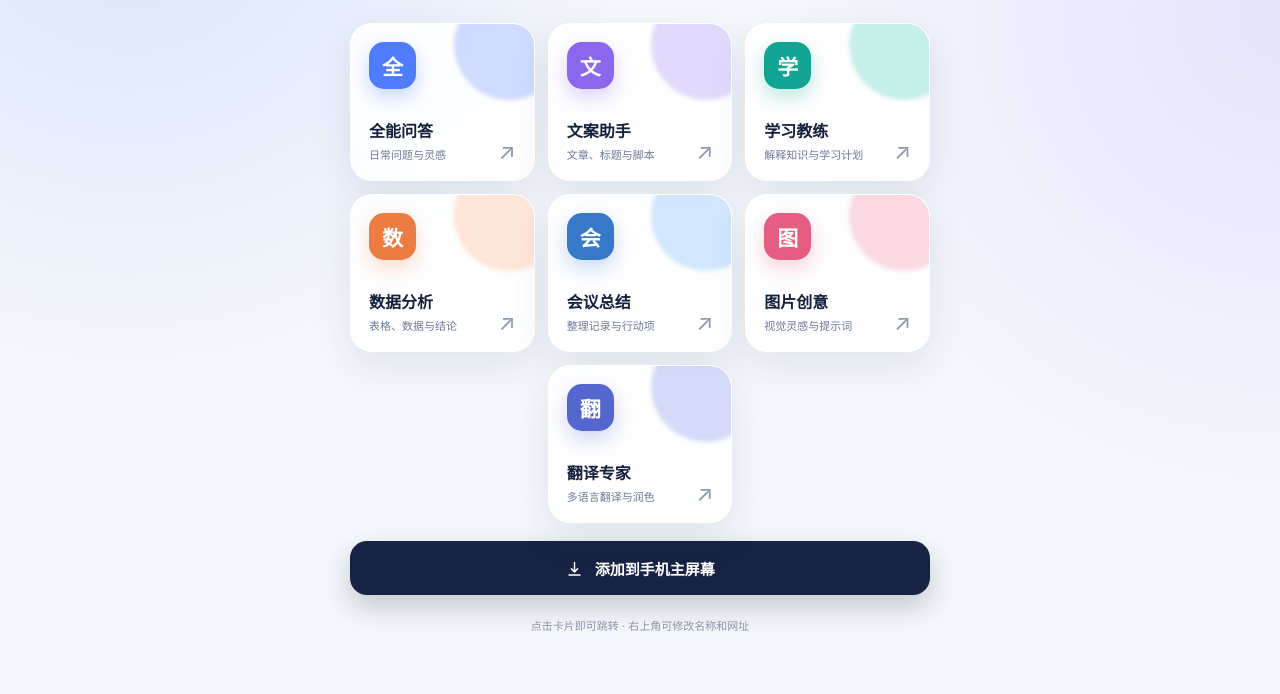
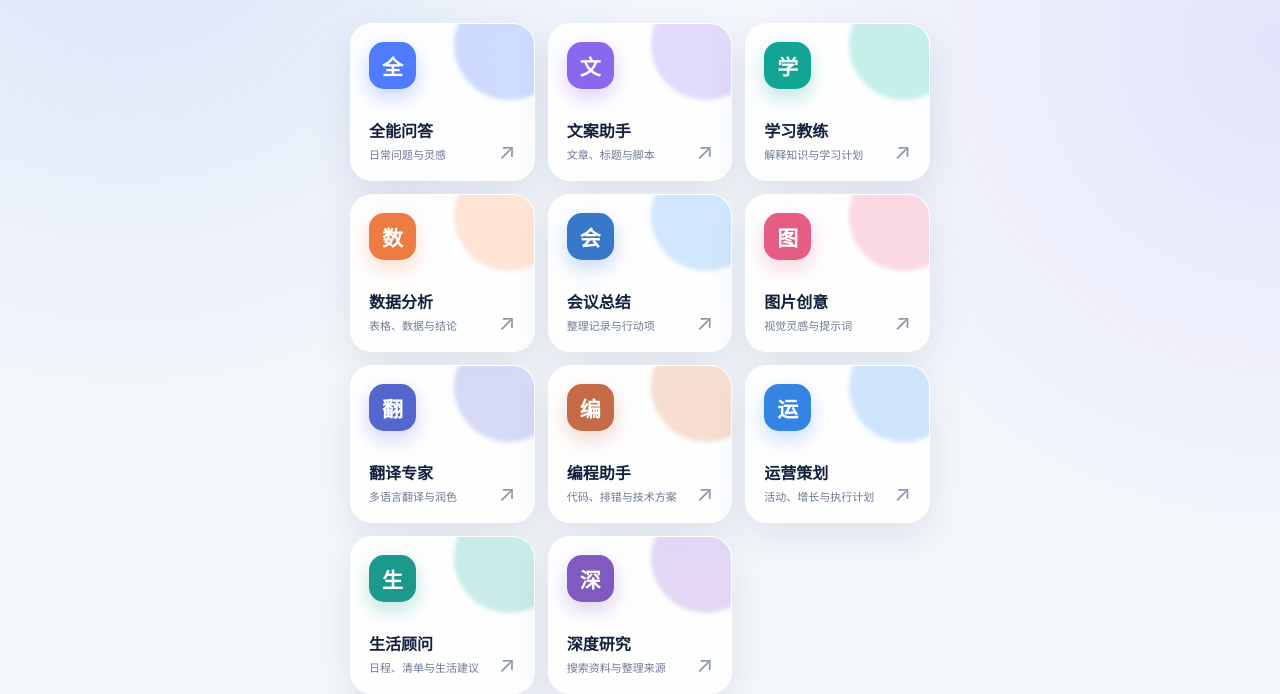
Before and after one commit to 1837548668-dot/agent-shortcut, a plain HTML site: page index.html in a window 1280 px wide. Shown: the part 128-822 px from the top of the page. Before the commit the page ends 800 px from the top, so only its background shows below. Drawn offline with Linux system fonts and the light colour scheme.

Commit message:
Expand agent launcher to eleven shortcuts

```diff
--- a/app.js
+++ b/app.js
@@ -57,6 +57,38 @@ const defaultAgents = [
     glow: "#9ba8ee",
     shadow: "rgba(83, 103, 207, 0.28)",
   },
+  {
+    name: "编程助手",
+    description: "代码、排错与技术方案",
+    url: "https://claude.ai/",
+    color: "#c56b45",
+    glow: "#edb092",
+    shadow: "rgba(197, 107, 69, 0.28)",
+  },
+  {
+    name: "运营策划",
+    description: "活动、增长与执行计划",
+    url: "https://gemini.google.com/",
+    color: "#3584e4",
+    glow: "#8dc0fa",
+    shadow: "rgba(53, 132, 228, 0.28)",
+  },
+  {
+    name: "生活顾问",
+    description: "日程、清单与生活建议",
+    url: "https://copilot.microsoft.com/",
+    color: "#1b9a8c",
+    glow: "#80d2c8",
+    shadow: "rgba(27, 154, 140, 0.28)",
+  },
+  {
+    name: "深度研究",
+    description: "搜索资料与整理来源",
+    url: "https://www.perplexity.ai/",
+    color: "#815ac0",
+    glow: "#bca1e7",
+    shadow: "rgba(129, 90, 192, 0.28)",
+  },
 ];
 
 const agentGrid = document.querySelector("#agentGrid");
@@ -78,7 +110,7 @@ if (window.matchMedia("(display-mode: standalone)").matches) {
 function loadAgents() {
   try {
     const stored = JSON.parse(localStorage.getItem(STORAGE_KEY));
-    if (!Array.isArray(stored) || stored.length !== defaultAgents.length) {
+    if (!Array.isArray(stored)) {
       return structuredClone(defaultAgents);
     }
 
--- a/styles.css
+++ b/styles.css
@@ -374,9 +374,6 @@ h2 {
     grid-template-columns: repeat(3, minmax(0, 1fr));
   }
 
-  .agent-card:last-child {
-    grid-column: 2;
-  }
 }
 
 @media (prefers-reduced-motion: reduce) {
--- a/sw.js
+++ b/sw.js
@@ -1,4 +1,4 @@
-const CACHE_NAME = "agent-shortcut-v1";
+const CACHE_NAME = "agent-shortcut-v2";
 const APP_SHELL = [
   "./",
   "./index.html",
```
Also changed, not shown: README.md.
